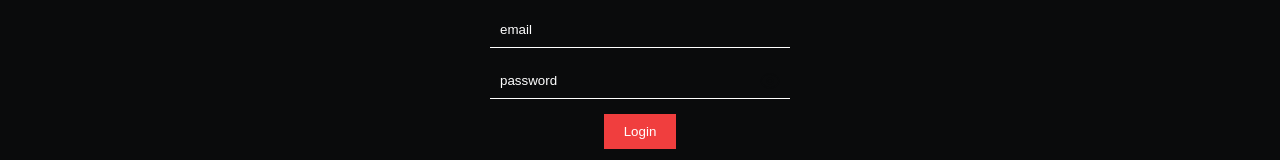
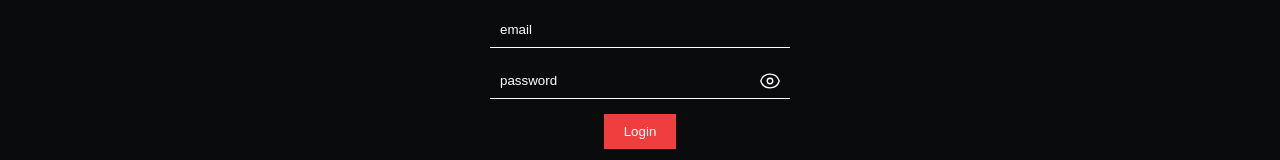
Before and after one commit to okorojames/streamflix, a React (Vite) app: page /login in a window 1280 px wide. Shown: the part 318-478 px from the top of the page. Built offline with nearby package versions, Linux system fonts and the light colour scheme.

Commit message:
fix eye icon color

```diff
--- a/src/index.css
+++ b/src/index.css
@@ -393,7 +393,7 @@ nav {
   right: 3%;
   transform: translate(0, -50%);
   width: 22px;
-  stroke: #0a0b0c;
+  stroke: #fff;
 }
 .register_err {
   color: var(--red-one);
```
